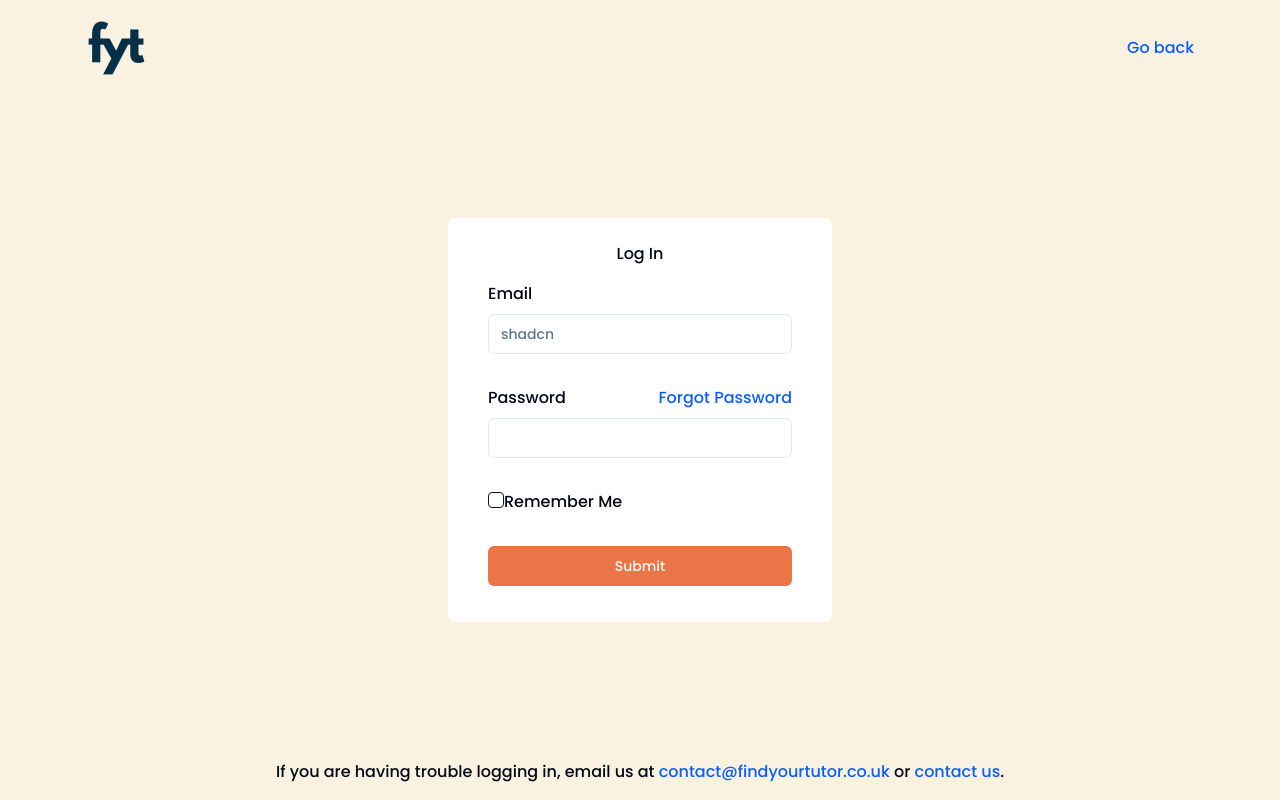
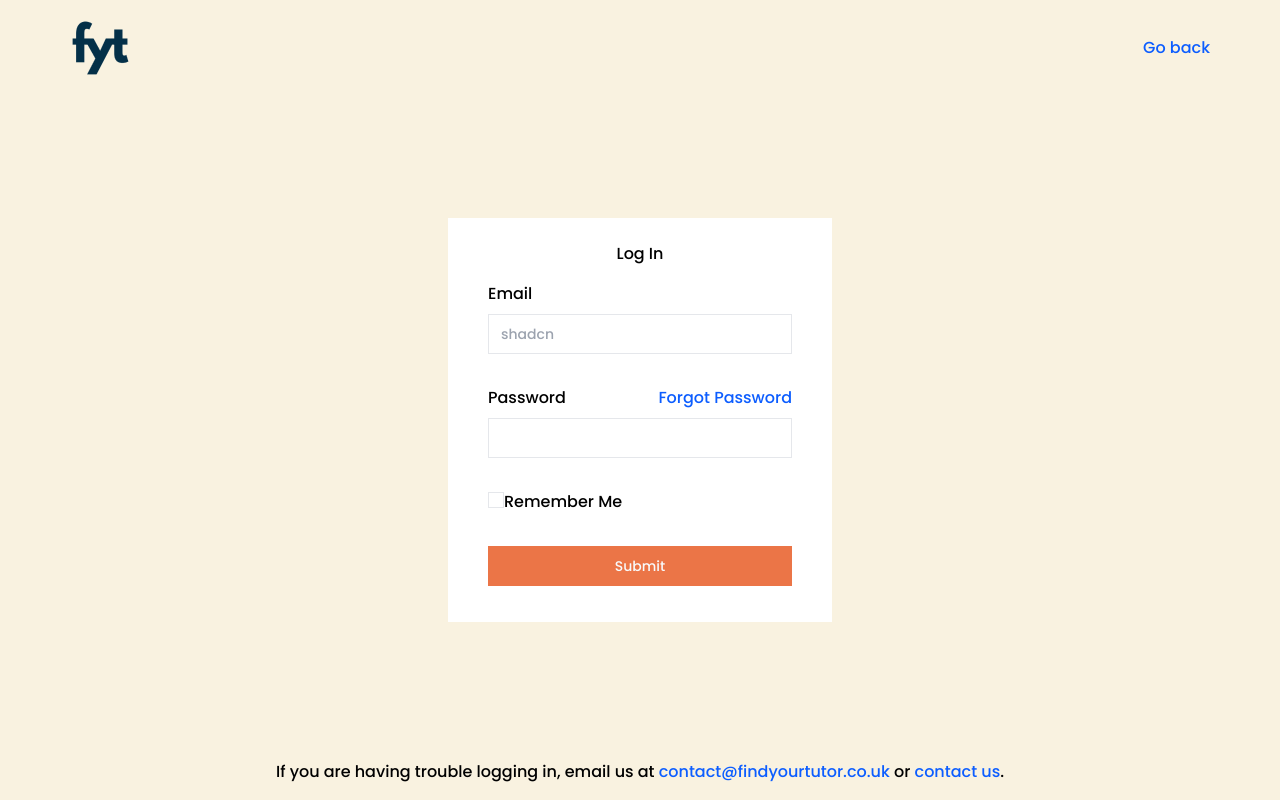
Before and after one commit to Yousuf24100286/findyourtutor, a Next.js app: page /auth/signin in a window 1280 px wide. Built offline with nearby package versions, Linux system fonts and the light colour scheme.

Commit message:
fix: remove default shadcn css variables

```diff
--- a/src/app/globals.css
+++ b/src/app/globals.css
@@ -10,76 +10,12 @@
 	max-width: 1140px;
 	margin: 0 auto;
 	min-height: 100vh;
-	padding-inline: 16px;
+	/* padding-inline: 16px; */
 	background-color: #F9F2E0;
 }
 
 @layer base {
-  :root {
-    --background: 0 0% 100%;
-    --foreground: 222.2 84% 4.9%;
-    --card: 0 0% 100%;
-    --card-foreground: 222.2 84% 4.9%;
-    --popover: 0 0% 100%;
-    --popover-foreground: 222.2 84% 4.9%;
-    --primary: 222.2 47.4% 11.2%;
-    --primary-foreground: 210 40% 98%;
-    --secondary: 210 40% 96.1%;
-    --secondary-foreground: 222.2 47.4% 11.2%;
-    --muted: 210 40% 96.1%;
-    --muted-foreground: 215.4 16.3% 46.9%;
-    --accent: 210 40% 96.1%;
-    --accent-foreground: 222.2 47.4% 11.2%;
-    --destructive: 0 84.2% 60.2%;
-    --destructive-foreground: 210 40% 98%;
-    --border: 214.3 31.8% 91.4%;
-    --input: 214.3 31.8% 91.4%;
-    --ring: 222.2 84% 4.9%;
-    --radius: 0.5rem;
-    --chart-1: 12 76% 61%;
-    --chart-2: 173 58% 39%;
-    --chart-3: 197 37% 24%;
-    --chart-4: 43 74% 66%;
-    --chart-5: 27 87% 67%;
-  }
-
-  .dark {
-    --background: 222.2 84% 4.9%;
-    --foreground: 210 40% 98%;
-    --card: 222.2 84% 4.9%;
-    --card-foreground: 210 40% 98%;
-    --popover: 222.2 84% 4.9%;
-    --popover-foreground: 210 40% 98%;
-    --primary: 210 40% 98%;
-    --primary-foreground: 222.2 47.4% 11.2%;
-    --secondary: 217.2 32.6% 17.5%;
-    --secondary-foreground: 210 40% 98%;
-    --muted: 217.2 32.6% 17.5%;
-    --muted-foreground: 215 20.2% 65.1%;
-    --accent: 217.2 32.6% 17.5%;
-    --accent-foreground: 210 40% 98%;
-    --destructive: 0 62.8% 30.6%;
-    --destructive-foreground: 210 40% 98%;
-    --border: 217.2 32.6% 17.5%;
-    --input: 217.2 32.6% 17.5%;
-    --ring: 212.7 26.8% 83.9%;
-    --chart-1: 220 70% 50%;
-    --chart-2: 160 60% 45%;
-    --chart-3: 30 80% 55%;
-    --chart-4: 280 65% 60%;
-    --chart-5: 340 75% 55%;
-  }
-}
-
-@layer base {
-  * {
-    @apply border-border;
-  }
-  body {
-    @apply bg-background text-foreground;
-  }
   a {
 		@apply font-medium text-link hover:underline
 	}
-
 }
--- a/tailwind.config.ts
+++ b/tailwind.config.ts
@@ -28,39 +28,11 @@
         'link': {
           DEFAULT: '#0C5DFF',
         },
-        border: "hsl(var(--border))",
-        input: "hsl(var(--input))",
-        ring: "hsl(var(--ring))",
-        background: "hsl(var(--background))",
-        foreground: "hsl(var(--foreground))",
-        primary: {
-          DEFAULT: "hsl(var(--primary))",
-          foreground: "hsl(var(--primary-foreground))",
-        },
-        secondary: {
-          DEFAULT: "hsl(var(--secondary))",
-          foreground: "hsl(var(--secondary-foreground))",
-        },
-        destructive: {
-          DEFAULT: "hsl(var(--destructive))",
-          foreground: "hsl(var(--destructive-foreground))",
-        },
-        muted: {
-          DEFAULT: "hsl(var(--muted))",
-          foreground: "hsl(var(--muted-foreground))",
-        },
-        accent: {
-          DEFAULT: "hsl(var(--accent))",
-          foreground: "hsl(var(--accent-foreground))",
-        },
-        popover: {
-          DEFAULT: "hsl(var(--popover))",
-          foreground: "hsl(var(--popover-foreground))",
-        },
-        card: {
-          DEFAULT: "hsl(var(--card))",
-          foreground: "hsl(var(--card-foreground))",
-        },
+      },
+      textColor: {
+        'primary': '#040921',
+        'secondary': "#04092160",
+        'disabled': "#04092132",
       },
       container: {
         center: true,
```
